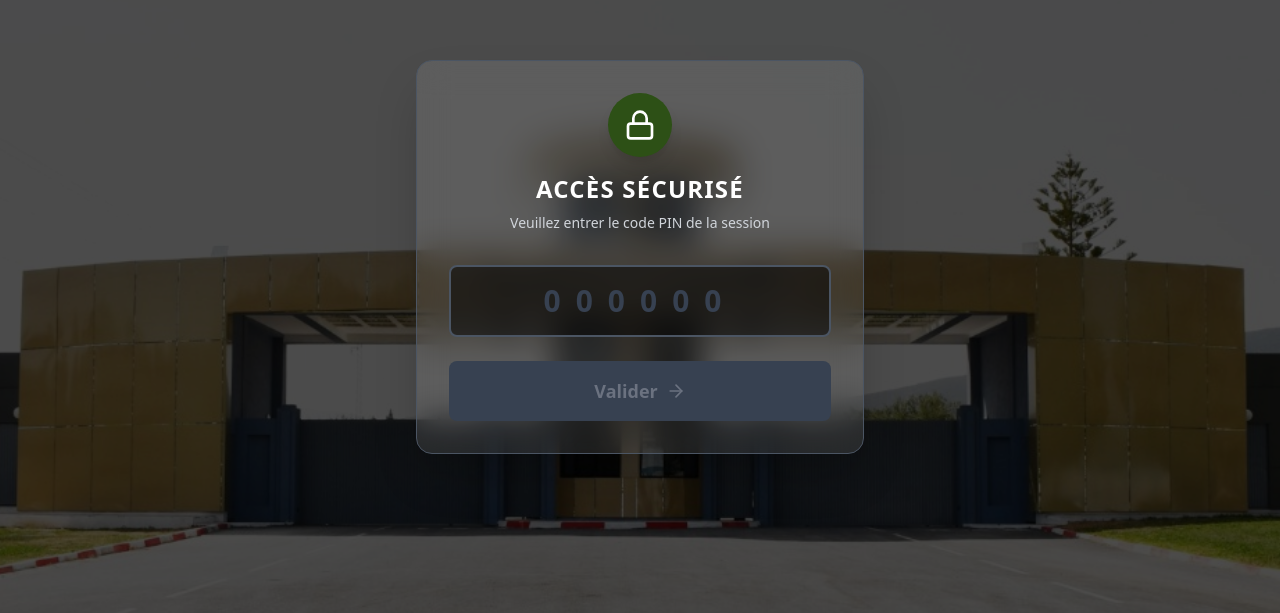
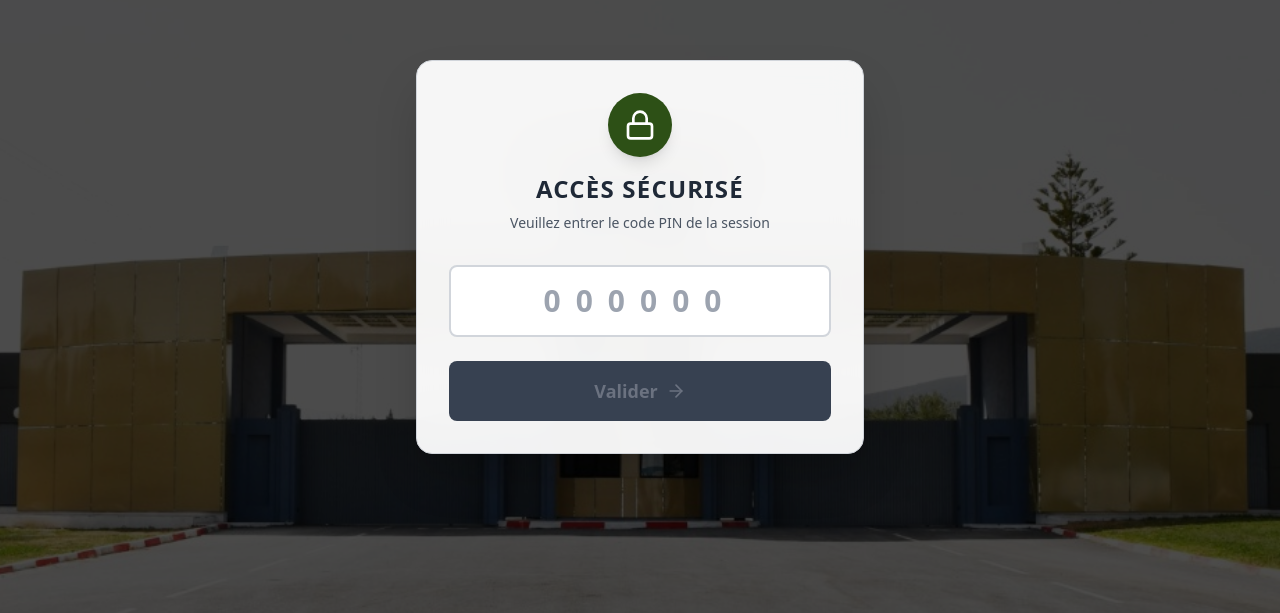
Before and after one commit to ouss-AGC/oama-plateform, a React (Vite) app in the folder client/: page /pin in a window 1280 px wide. Shown: the part 143-756 px from the top of the page. Built offline with nearby package versions, Linux system fonts and the light colour scheme.

Commit message:
Fix: Improve visibility of PIN entry form

```diff
--- a/client/src/components/PinEntry.tsx
+++ b/client/src/components/PinEntry.tsx
@@ -40,13 +40,13 @@ const PinEntry: React.FC = () => {
             style={{ backgroundImage: "url('/academy-bg.jpg')", backgroundSize: 'cover', backgroundPosition: 'center' }}>
             <div className="absolute inset-0 bg-black bg-opacity-70"></div>
 
-            <div className="relative z-10 bg-white bg-opacity-10 backdrop-blur-lg p-8 rounded-2xl shadow-2xl w-full max-w-md border border-gray-600">
+            <div className="relative z-10 bg-white bg-opacity-95 backdrop-blur-lg p-8 rounded-2xl shadow-2xl w-full max-w-md border border-gray-300">
                 <div className="flex flex-col items-center mb-8">
                     <div className="bg-military-green p-4 rounded-full mb-4 shadow-lg">
                         <Lock className="w-8 h-8 text-white" />
                     </div>
-                    <h2 className="text-2xl font-bold text-white uppercase tracking-wider">Accès Sécurisé</h2>
-                    <p className="text-gray-300 text-sm mt-2">Veuillez entrer le code PIN de la session</p>
+                    <h2 className="text-2xl font-bold text-gray-800 uppercase tracking-wider">Accès Sécurisé</h2>
+                    <p className="text-gray-600 text-sm mt-2">Veuillez entrer le code PIN de la session</p>
                 </div>
 
                 <form onSubmit={handleSubmit} className="space-y-6">
@@ -56,7 +56,7 @@ const PinEntry: React.FC = () => {
                             value={pin}
                             onChange={(e) => setPin(e.target.value.replace(/\D/g, '').slice(0, 6))}
                             placeholder="000000"
-                            className="w-full bg-black bg-opacity-50 border-2 border-gray-600 rounded-lg px-4 py-4 text-center text-3xl font-bold text-white tracking-[0.5em] focus:outline-none focus:border-military-beige transition-colors placeholder-gray-700"
+                            className="w-full bg-white border-2 border-gray-300 rounded-lg px-4 py-4 text-center text-3xl font-bold text-gray-800 tracking-[0.5em] focus:outline-none focus:border-military-green transition-colors placeholder-gray-400"
                             maxLength={6}
                         />
                     </div>
```
